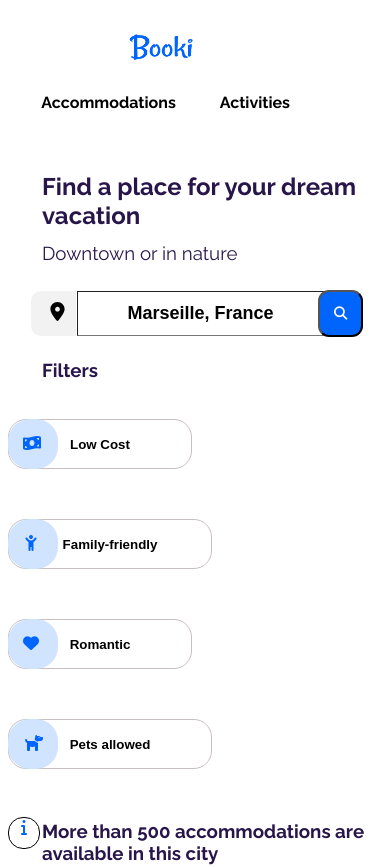
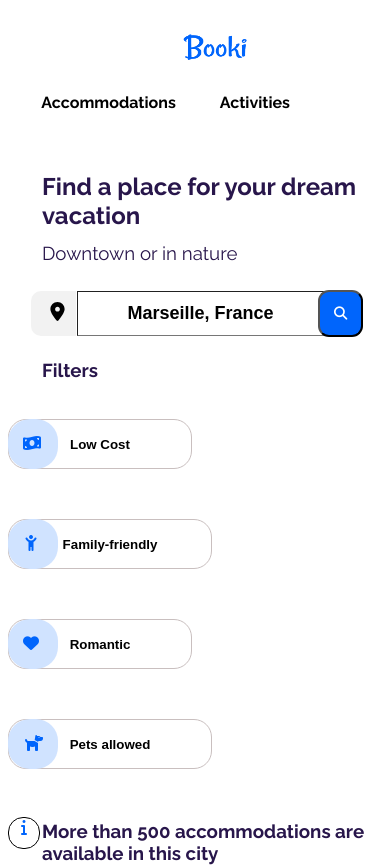
Before and after one commit to MirceaSharp/Booki-second-try, a plain HTML site: page index.html in a window 390 px wide. Shown: the top 867 px of the page. Drawn offline with Linux system fonts and the light colour scheme.

Commit message:
Reworked mobile view

```diff
--- a/css/styles.css
+++ b/css/styles.css
@@ -87,7 +87,7 @@
     .bookiLogo{
         position: relative !important;
 
-       left: 121px !important;
+       left: 175px !important;
 
     }
     .searchbox{
@@ -182,6 +182,7 @@ left: 58px !important;
         left: 58px !important;
       }
       .pomeguesSmall{
+        height: 180px;
         left: 58px !important;
       }
       .pomeguesSmall2{
```
